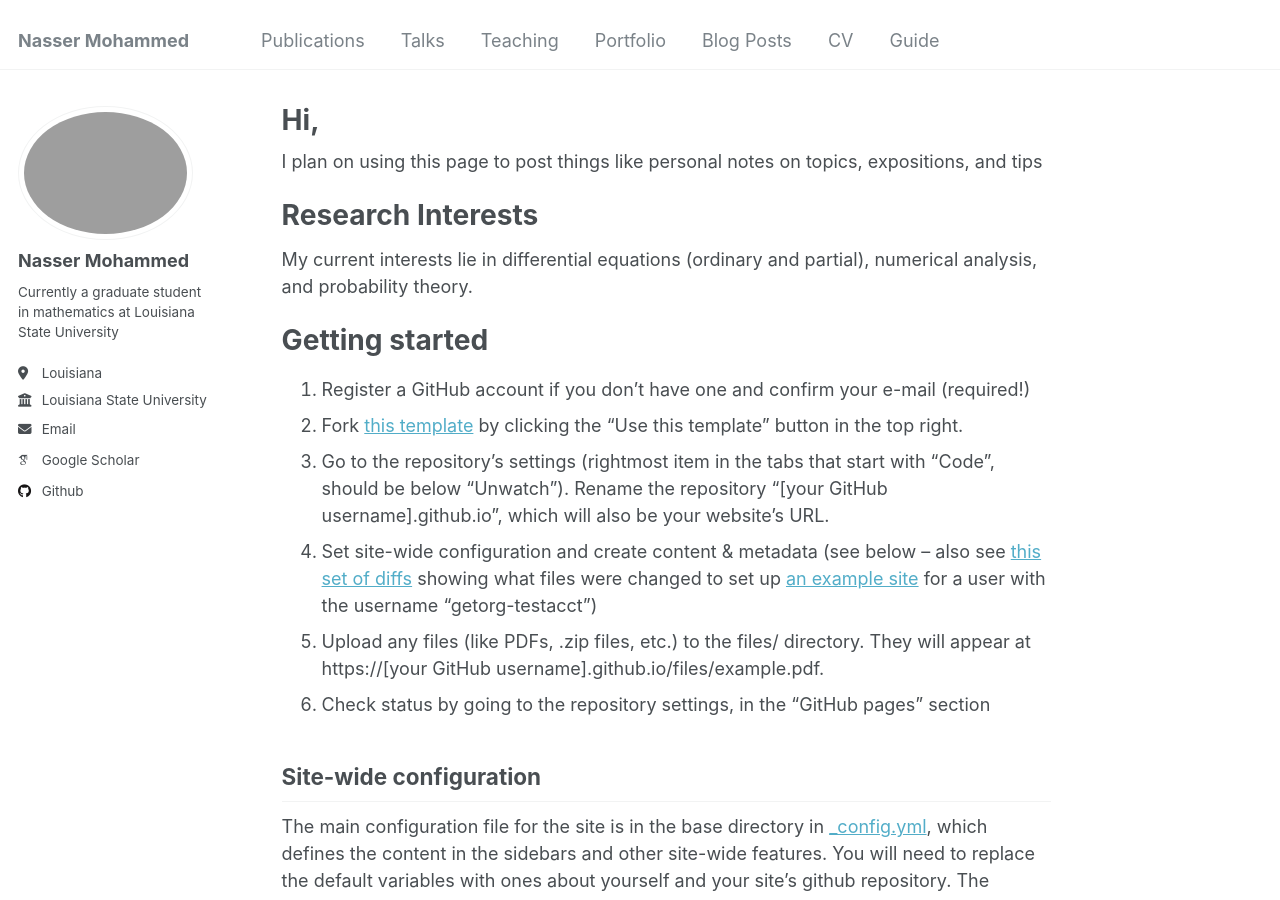
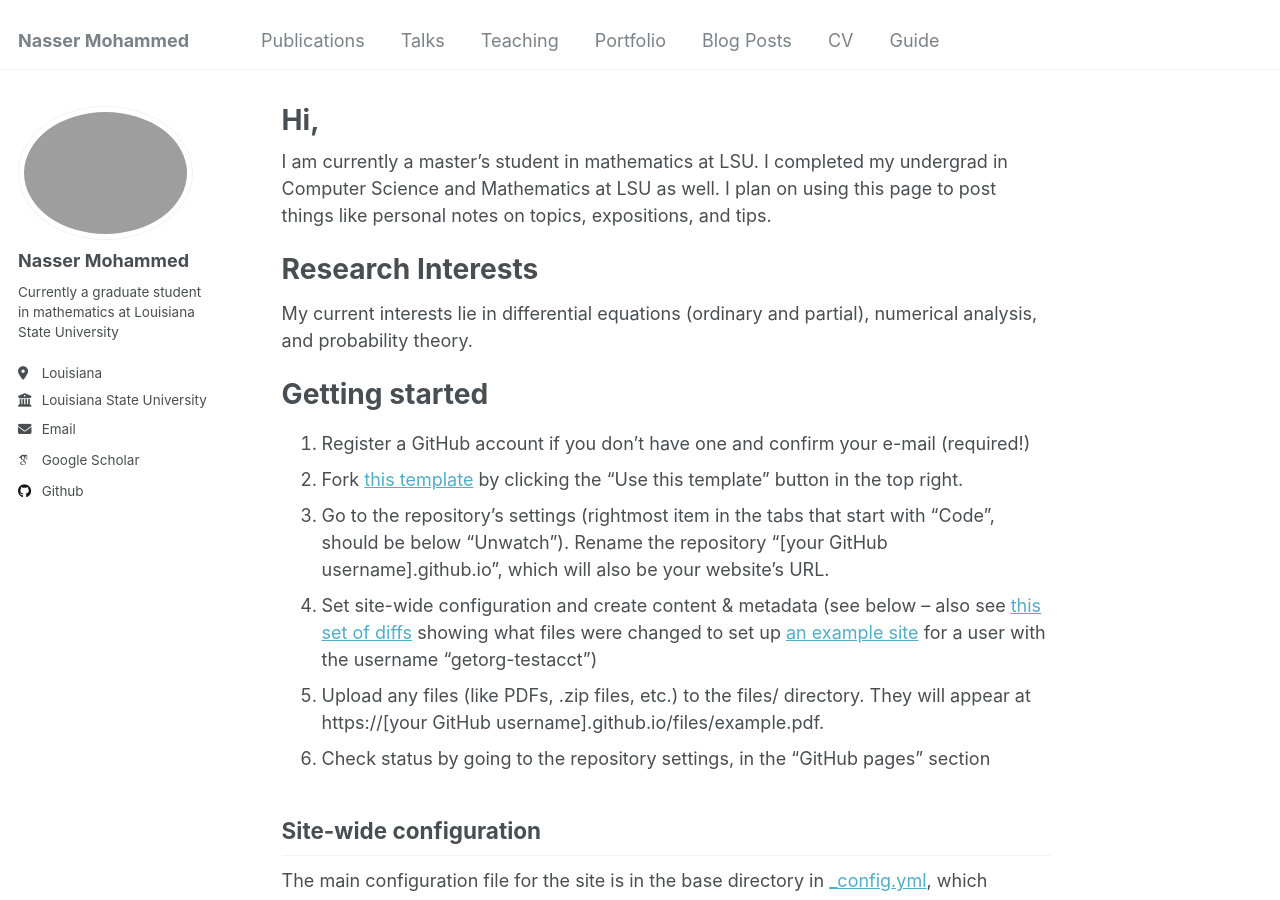
Before and after one commit to Nasser-Mohammed/Nasser-Mohammed.github.io, a Jekyll site: the page built from _pages/about.md, in a window 1280 px wide and 900 px high. Built offline with Jekyll 4.4.1, drawn with Linux system fonts in a browser that asks for light colours; some web fonts are replaced.

Commit message:
Update about.md

```diff
--- a/_pages/about.md
+++ b/_pages/about.md
@@ -6,8 +6,7 @@ redirect_from:
   - /about/
   - /about.html
 ---
-
-I plan on using this page to post things like personal notes on topics, expositions, and tips
+I am currently a master's student in mathematics at LSU. I completed my undergrad in Computer Science and Mathematics at LSU as well. I plan on using this page to post things like personal notes on topics, expositions, and tips.
 
 Research Interests
 ======
```
